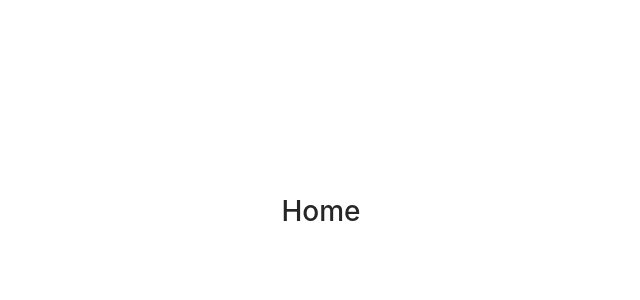
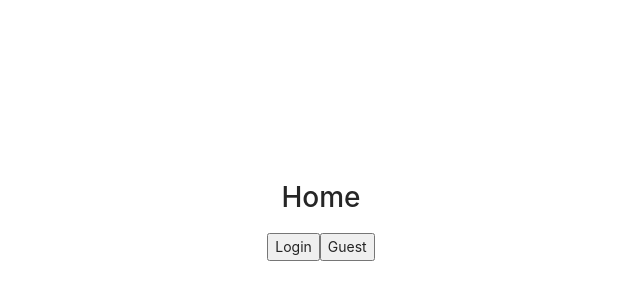
Before and after one commit to jimin-lee-mjl/asap, a React (Create React App) app in the folder client/: page / in a window 1280 px wide. Shown: the part 142-442 px from the top of the page, without its empty margins (319-959 px from the left). Built offline with nearby package versions, Linux system fonts and the light colour scheme.

Commit message:
feat: 홈페이지 버튼 추가

```diff
--- a/client/src/components/Home/index.js
+++ b/client/src/components/Home/index.js
@@ -1,16 +1,36 @@
 import React from 'react';
+import { useHistory } from 'react-router-dom';
 
 export default function Home() {
+  let history = useHistory();
+
   return (
     <div
       style={{
         display: 'flex',
+        flexDirection: 'column',
         justifyContent: 'center',
         alignItems: 'center',
         height: '90vh',
       }}
     >
       <h1>Home</h1>
+      <div>
+        <button
+          onClick={() => {
+            history.push('/login');
+          }}
+        >
+          Login
+        </button>
+        <button
+          onClick={() => {
+            history.push('/info');
+          }}
+        >
+          Guest
+        </button>
+      </div>
     </div>
   );
 }
```
